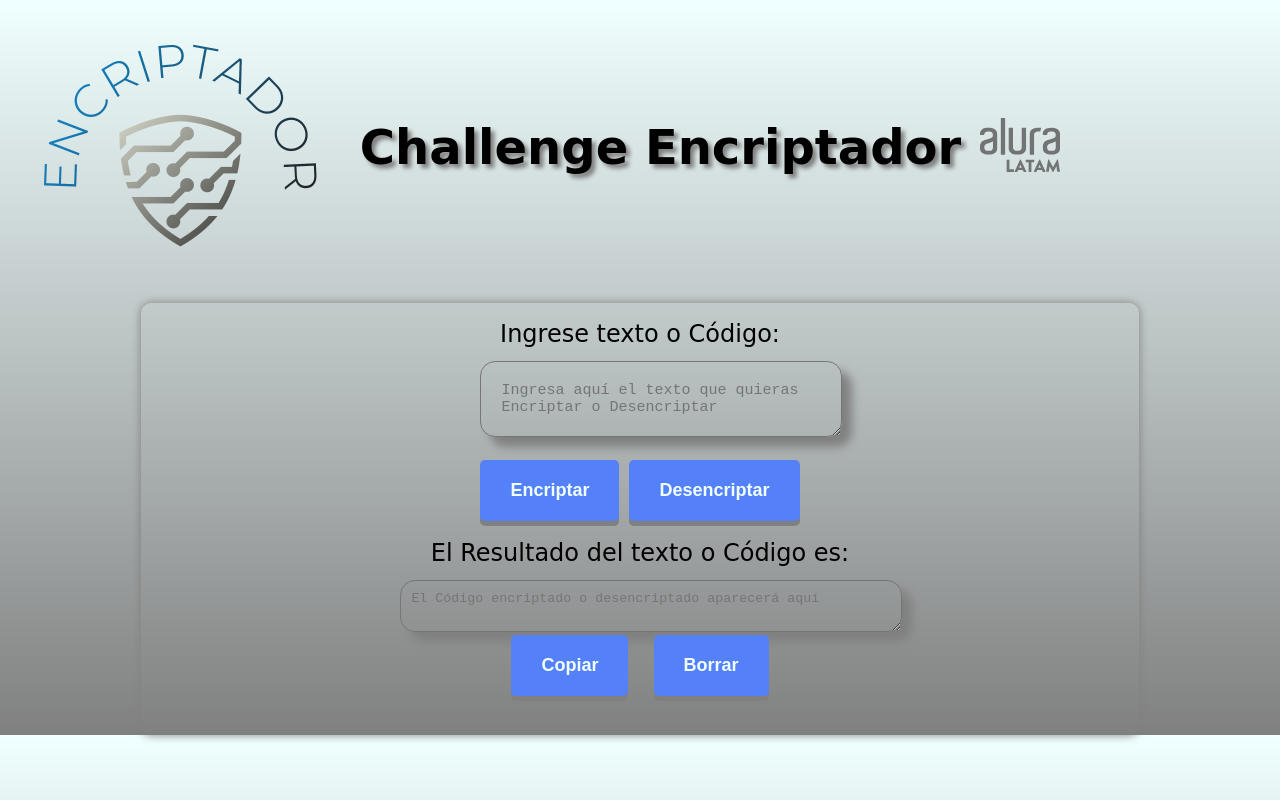
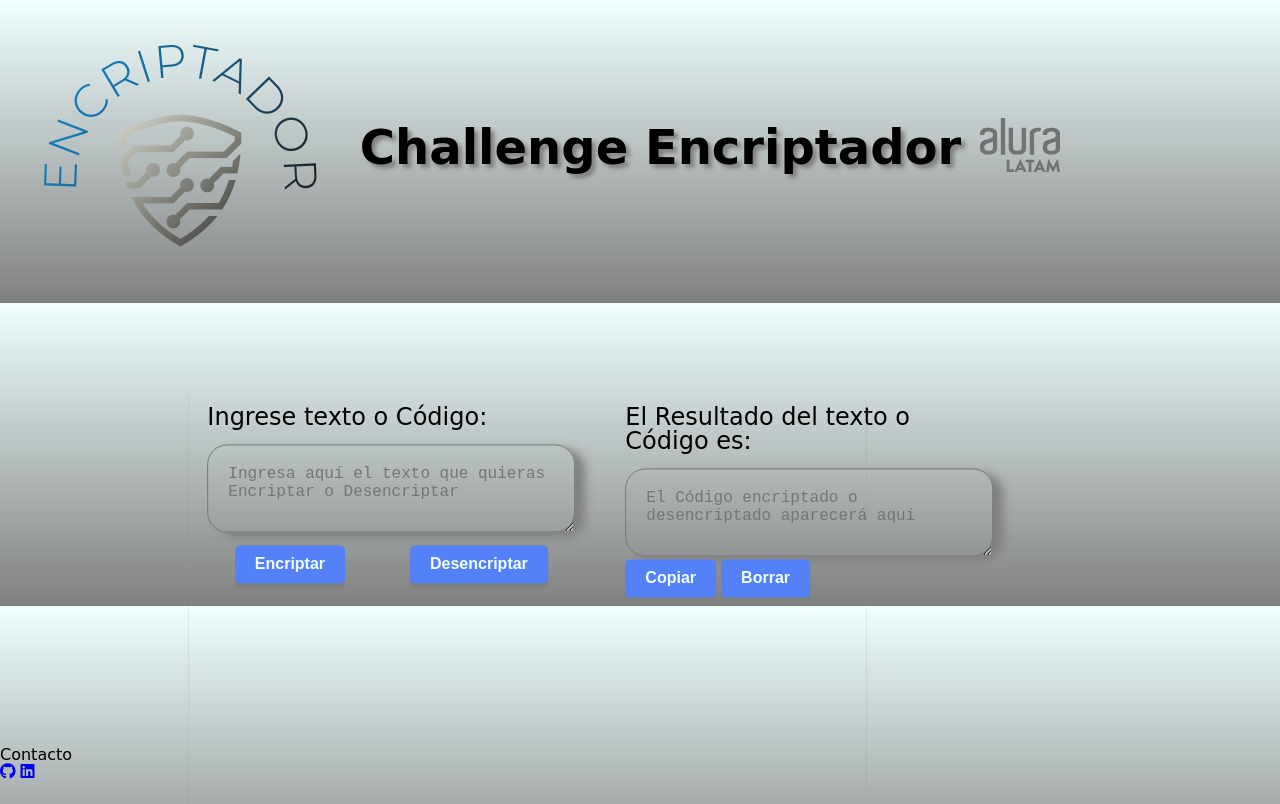
Before and after one commit to caeldark79/chanllengeAlura, a plain HTML site: page index.html in a window 1280 px wide. Shown: the top 804 px of the page. Drawn offline with Linux system fonts and the light colour scheme; a web font is replaced by a local one.

Commit message:
cambios al index y al css

```diff
--- a/index.html
+++ b/index.html
@@ -1,28 +1,39 @@
 <!DOCTYPE html>
 <html lang="es">
   <head>
+    <!-- Metadatos del documento -->
     <meta charset="UTF-8">
     <meta http-equiv="X-UA-Compatible" content="IE=edge">
     <meta name="viewport" content="width=device-width, initial-scale=1.0">
 
-    <title>Challenge Alura Encriptación </title>
+    <!-- Título de la página -->
+    <title>Challenge Alura Encriptación</title>
 
+    <!-- Estilos CSS -->
     <link rel="stylesheet" href="reset.css">
     <link rel="stylesheet" href="style.css">
     <link rel="preconnect" href="https://fonts.googleapis.com">
     <link rel="preconnect" href="https://fonts.gstatic.com" crossorigin>
     <link href="https://fonts.googleapis.com/css2?family=Bruno+Ace+SC&display=swap" rel="stylesheet">
+    <script src="https://kit.fontawesome.com/8fff2fcec9.js" crossorigin="anonymous"></script>
+
+    <!-- Script de encriptación -->
+    <script src="encriptador.js"></script>
+
   </head>
 
   <body>
+    <!-- Encabezado de la página -->
     <header>
       <h1><img src="assets/logo.png" alt="Logo del Encriptador"></h1>
       <h2 class ="tituloPrincipal"> Challenge Encriptador</h2>
       <h3><img src="assets/logo-aluraespanhol.svg" alt="Logo de Alura"></h3>
     </header>
 
+    <!-- Contenedor principal -->
     <main id="contenedor">
 
+      <!-- Sección superior -->
       <section id="panelup">
         <div class="up">
           <label for="inputText">Ingrese texto o Código:</label>
@@ -36,28 +47,30 @@
 
       </section>
 
+      <!-- Sección inferior -->
       <section id="panelDown">
         <div class="down">
           <label for="inputText">El Resultado del texto o Código es:</label>
           <textarea id="inputCode" placeholder="El Código encriptado o desencriptado aparecerá aquí" readonly></textarea>
+        <div id="botonesContainer2">
           <button id="botonCopiar" onclick="copiar()">Copiar</button>
           <button id="botonBorrar" onclick="borrar()">Borrar</button>
+        </div>
           <span id="mensaje"></span>
           <span id="mensajeborrado"></span>
 
         </div>
       </section>
 
-      <section id="resultado">
+      </main>
 
-        <p id="resultado"></p>
-
-
-      </section>
-
-
-    </main>
-
-    <script src="encriptador.js"></script>
+  <footer>
+    <h4>Contacto</h4>
+        <section class="redesSociales">
+        <a href="https://github.com/caeldark79/chanllengeAlura"><i class="fab fa-github"></i></a>
+        <a href="https://www.linkedin.com/in/cristian-gutierrez-coordti/"><i class="fab fa-linkedin"></i></a>
+        </section>
+    </div>
+  </footer>
   </body>
 </html>
--- a/style.css
+++ b/style.css
@@ -42,49 +42,48 @@ label {
 }
 
 #contenedor {
-    text-align: center;
-    width: 97%;
+
+    position: absolute;
+    top: 50%;
+    left: 20%;
+    transform: translate(-10%, -2%);
+    width: 50%;
     height: 80%;
-    padding: 30px 30px;
     display: flex;
-    flex-direction: column;
-    align-items: center;
-    gap: 20px;
-    border-radius: 10px;
+    gap: 50px;
     padding: 1.5%;
-    max-width: 960px;
-    margin: auto;
-    box-shadow: 0 0 10px gray;
+    border: none;
+    border-radius: 5px;
+    box-shadow: 0 5px grey;
 
 }
 
 
 #inputText {
 
-    width: 100%;
-    font-size: 15px;
-    border-radius: 15px;
-    box-shadow: 10px 10px 10px grey;
-    padding: 20px;
-    background: transparent;
-
-
+  width: 326px;
+  height: 46px;
+  font-size: 16px;
+  border-radius: 20px;
+  box-shadow: 10px 5px 10px grey;
+  padding: 20px;
+  background: transparent;
 
 }
 
 #botones-container {
   display: flex;
-  justify-content: center;
+  justify-content: space-around;
   gap: 10px;
-  margin-top: 20px;
+  margin-top: 10px;
 }
 
 
 #botonEncriptar, #botonDesencriptar  {
 
   display: inline-block;
-  padding: 20px 30px;
-  font-size: 18px;
+  padding: 10px 20px;
+  font-size: 16px;
   font-weight: bold;
   color: azure;
   background: rgb(85, 129, 248);
@@ -98,7 +97,7 @@ label {
 
 #botonEncriptar:hover, #botonDesencriptar:hover {
 
-  transform: scale(1.1);
+  transform: scale(1.2);
   box-shadow: 0 2px gray;
 
 }
@@ -106,22 +105,29 @@ label {
 
 #inputCode{
 
-  width: 100%;
-  border-radius: 15px;
-  box-shadow: 10px 10px 10px grey;
-  padding: 10px;
+  width: 326px;
+  height: 46px;
+  font-size: 16px;
+  border-radius: 20px;
+  box-shadow: 10px 5px 10px grey;
+  padding: 20px;
   background: transparent;
 
 }
 
-#botonCopiar{
+#botonescontainer2 {
+  display: flex;
+  justify-content: flex-end;
+  margin-top: 10px;
+}
+
+#botonCopiar, #botonBorrar{
+
 
   display: inline-block;
-  justify-content: center;
-  padding: 20px 30px;
-  font-size: 18px;
+  padding: 10px 20px;
+  font-size: 16px;
   font-weight: bold;
-  margin: 0 10px;
   color: azure;
   background: rgb(85, 129, 248);
   border: none;
@@ -132,33 +138,7 @@ label {
 }
 
 
-#botonCopiar:hover  {
-
-  transform: scale(1.1);
-  box-shadow: 0 2px gray;
-
-}
-
-
-#botonBorrar{
-
-  display: inline-block;
-  justify-content: center;
-  padding: 20px 30px;
-  font-size: 18px;
-  font-weight: bold;
-  margin: 0 10px;
-  color: azure;
-  background: rgb(85, 129, 248);
-  border: none;
-  border-radius: 5px;
-  box-shadow: 0 5px grey;
-  transition: all 0.5s ease-out;
-  cursor: pointer;
-}
-
-
-#botonBorrar:hover  {
+#botonCopiar:hover, #botonBorrar:hover  {
 
   transform: scale(1.1);
   box-shadow: 0 2px gray;
@@ -191,3 +171,18 @@ label {
     transform: translateY(0);
   }
 }
+
+footer {
+  position: fixed;
+  bottom: 0;
+  width: 100%;
+  background-color: transparent !important;
+  padding: 20px 0;
+}
+
+.redesSociales {
+
+  display:inline-block;
+
+
+}
```
